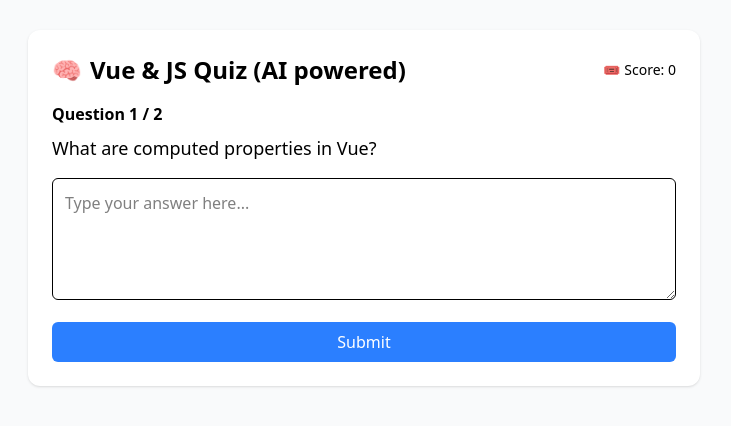
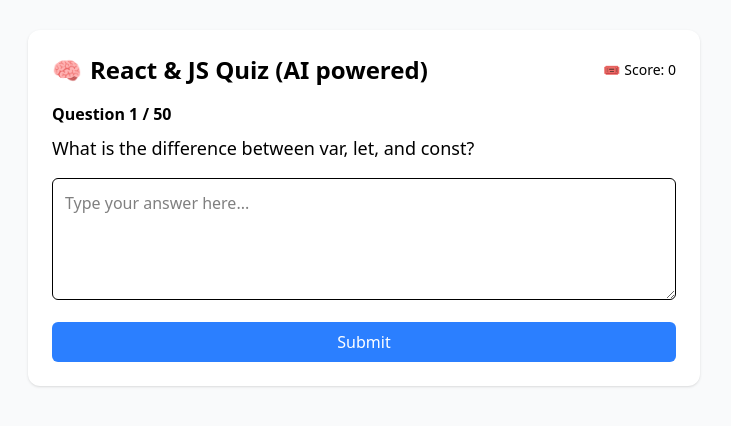
Before and after one commit to lukaskourilcz/quiz-app-nxt, a Next.js app: page / in a window 1280 px wide. Shown: the part 192-618 px from the top of the page, without its empty margins (276-1007 px from the left). Built offline with nearby package versions, Linux system fonts and the light colour scheme.

Commit message:
json with questions added

```diff
--- a/src/app/api/grade/route.js
+++ b/src/app/api/grade/route.js
@@ -17,7 +17,7 @@
 User Answer: ${userAnswer}
 
 Task:
-1. Score the user answer from 1 (bad) to 5 (excellent).
+1. Score the user answer from 0 (bad) to 5 (excellent).
 2. Provide the correct/ideal answer in 1–2 sentences.
 
 Rules:
--- a/src/components/QuizCard.js
+++ b/src/components/QuizCard.js
@@ -1,17 +1,14 @@
 "use client";
 import { useState } from "react";
-
-const questions = [
-  { text: "What are computed properties in Vue?", id: 1 },
-  { text: "What is the difference between let and var in JS?", id: 2 },
-  // Add more questions here
-];
+import questions from "@/data/questions";
 
 export default function QuizCard() {
   const [current, setCurrent] = useState(0);
   const [answer, setAnswer] = useState("");
   const [feedback, setFeedback] = useState(null);
   const [totalScore, setTotalScore] = useState(0);
+
+  const question = questions[current];
 
   const handleSubmit = async (e) => {
     e.preventDefault();
@@ -37,8 +34,6 @@
     setCurrent((prev) => prev + 1);
   };
 
-  const question = questions[current];
-
   if (!question) {
     return (
       <div className="p-6 bg-white rounded-xl shadow w-full max-w-2xl text-center">
@@ -50,24 +45,26 @@
 
   return (
     <div className="w-full max-w-2xl bg-white rounded-xl shadow p-6">
-      {/* Header */}
       <div className="flex items-center justify-between mb-4">
         <h1 className="text-2xl font-bold flex items-center gap-2">
-          <span role="img" aria-label="brain">🧠</span> Vue & JS Quiz (AI powered)
+          <span role="img" aria-label="brain">
+            🧠
+          </span>{" "}
+          React & JS Quiz (AI powered)
         </h1>
         <p className="text-sm flex items-center gap-1">
-          <span role="img" aria-label="ticket">🎟️</span>
+          <span role="img" aria-label="ticket">
+            🎟️
+          </span>
           Score: {totalScore}
         </p>
       </div>
 
-      {/* Question */}
       <p className="font-semibold mb-2">
         Question {current + 1} / {questions.length}
       </p>
       <h2 className="text-lg font-medium mb-4">{question.text}</h2>
 
-      {/* Answer Form */}
       {!feedback && (
         <form onSubmit={handleSubmit}>
           <textarea
@@ -86,7 +83,6 @@
         </form>
       )}
 
-      {/* Feedback */}
       {feedback && typeof feedback === "object" && (
         <div className="mt-4">
           <p className="font-semibold">AI Score: {feedback.score}/5</p>
--- /dev/null
+++ b/src/data/questions.js
@@ -0,0 +1,254 @@
+const questions = [
+  {
+    id: 1,
+    category: "JavaScript",
+    text: "What is the difference between var, let, and const?",
+  },
+  {
+    id: 2,
+    category: "JavaScript",
+    text: "Explain closures in JavaScript and provide a use case.",
+  },
+  {
+    id: 3,
+    category: "JavaScript",
+    text: "What is the difference between == and === in JavaScript?",
+  },
+  {
+    id: 4,
+    category: "JavaScript",
+    text: "What is event delegation and why is it useful?",
+  },
+  {
+    id: 5,
+    category: "JavaScript",
+    text: "Explain the concept of the JavaScript event loop.",
+  },
+  {
+    id: 6,
+    category: "JavaScript",
+    text: "What are promises and how do they compare to callbacks?",
+  },
+  {
+    id: 7,
+    category: "JavaScript",
+    text: "What are async/await keywords used for?",
+  },
+  {
+    id: 8,
+    category: "JavaScript",
+    text: "What is the difference between null and undefined?",
+  },
+  {
+    id: 9,
+    category: "JavaScript",
+    text: "What is a pure function in JavaScript?",
+  },
+  {
+    id: 10,
+    category: "JavaScript",
+    text: "Explain hoisting in JavaScript.",
+  },
+  {
+    id: 11,
+    category: "JavaScript",
+    text: "What is a higher-order function? Give an example.",
+  },
+  {
+    id: 12,
+    category: "JavaScript",
+    text: "What are arrow functions and how do they differ from normal functions?",
+  },
+  {
+    id: 13,
+    category: "JavaScript",
+    text: "What are template literals and when would you use them?",
+  },
+  {
+    id: 14,
+    category: "JavaScript",
+    text: "What are JavaScript modules and how do you use import/export?",
+  },
+  {
+    id: 15,
+    category: "JavaScript",
+    text: "What is destructuring assignment in JavaScript?",
+  },
+  {
+    id: 16,
+    category: "JavaScript",
+    text: "What is the spread operator (...) used for?",
+  },
+  {
+    id: 17,
+    category: "JavaScript",
+    text: "What is the difference between forEach, map, filter, and reduce?",
+  },
+  {
+    id: 18,
+    category: "JavaScript",
+    text: "What are default parameters in JavaScript functions?",
+  },
+  {
+    id: 19,
+    category: "JavaScript",
+    text: "What is the difference between synchronous and asynchronous code?",
+  },
+  {
+    id: 20,
+    category: "JavaScript",
+    text: "What is prototypal inheritance in JavaScript?",
+  },
+  {
+    id: 21,
+    category: "React",
+    text: "What are React components? Difference between functional and class components?",
+  },
+  {
+    id: 22,
+    category: "React",
+    text: "What are props in React and how are they used?",
+  },
+  {
+    id: 23,
+    category: "React",
+    text: "What is state in React and how does it differ from props?",
+  },
+  {
+    id: 24,
+    category: "React",
+    text: "Explain React hooks. What are useState and useEffect?",
+  },
+  {
+    id: 25,
+    category: "React",
+    text: "What is JSX and why is it used in React?",
+  },
+  {
+    id: 26,
+    category: "React",
+    text: "What is the Virtual DOM and how does React use it?",
+  },
+  {
+    id: 27,
+    category: "React",
+    text: "What is React reconciliation?",
+  },
+  {
+    id: 28,
+    category: "React",
+    text: "What are controlled and uncontrolled components in React?",
+  },
+  {
+    id: 29,
+    category: "React",
+    text: "What is React Context API and when would you use it?",
+  },
+  {
+    id: 30,
+    category: "React",
+    text: "What is React Router and how does client-side routing work?",
+  },
+  {
+    id: 31,
+    category: "React",
+    text: "What are React fragments and why are they useful?",
+  },
+  {
+    id: 32,
+    category: "React",
+    text: "What are React keys and why are they important in lists?",
+  },
+  {
+    id: 33,
+    category: "React",
+    text: "What is lifting state up in React?",
+  },
+  {
+    id: 34,
+    category: "React",
+    text: "What is useRef and when would you use it?",
+  },
+  {
+    id: 35,
+    category: "React",
+    text: "What is useMemo and how does it help performance?",
+  },
+  {
+    id: 36,
+    category: "React",
+    text: "What is useCallback and why is it useful?",
+  },
+  {
+    id: 37,
+    category: "React",
+    text: "What are React Portals and when would you use them?",
+  },
+  {
+    id: 38,
+    category: "React",
+    text: "What is React Suspense and what problem does it solve?",
+  },
+  {
+    id: 39,
+    category: "React",
+    text: "What is server-side rendering (SSR) in React?",
+  },
+  {
+    id: 40,
+    category: "React",
+    text: "What is static site generation (SSG) and how does Next.js implement it?",
+  },
+  {
+    id: 41,
+    category: "React",
+    text: "What is hydration in React?",
+  },
+  {
+    id: 42,
+    category: "React",
+    text: "What are React error boundaries?",
+  },
+  {
+    id: 43,
+    category: "React",
+    text: "What is prop drilling and how can it be avoided?",
+  },
+  {
+    id: 44,
+    category: "React",
+    text: "What is the difference between useEffect and useLayoutEffect?",
+  },
+  {
+    id: 45,
+    category: "React",
+    text: "What is Next.js and what advantages does it bring to React projects?",
+  },
+  {
+    id: 46,
+    category: "React",
+    text: "What are dynamic routes in Next.js?",
+  },
+  {
+    id: 47,
+    category: "React",
+    text: "What is API routing in Next.js?",
+  },
+  {
+    id: 48,
+    category: "React",
+    text: "What are React performance optimization techniques?",
+  },
+  {
+    id: 49,
+    category: "React",
+    text: "What is code splitting in React?",
+  },
+  {
+    id: 50,
+    category: "React",
+    text: "What are React render props?",
+  },
+];
+
+export default questions;
```
